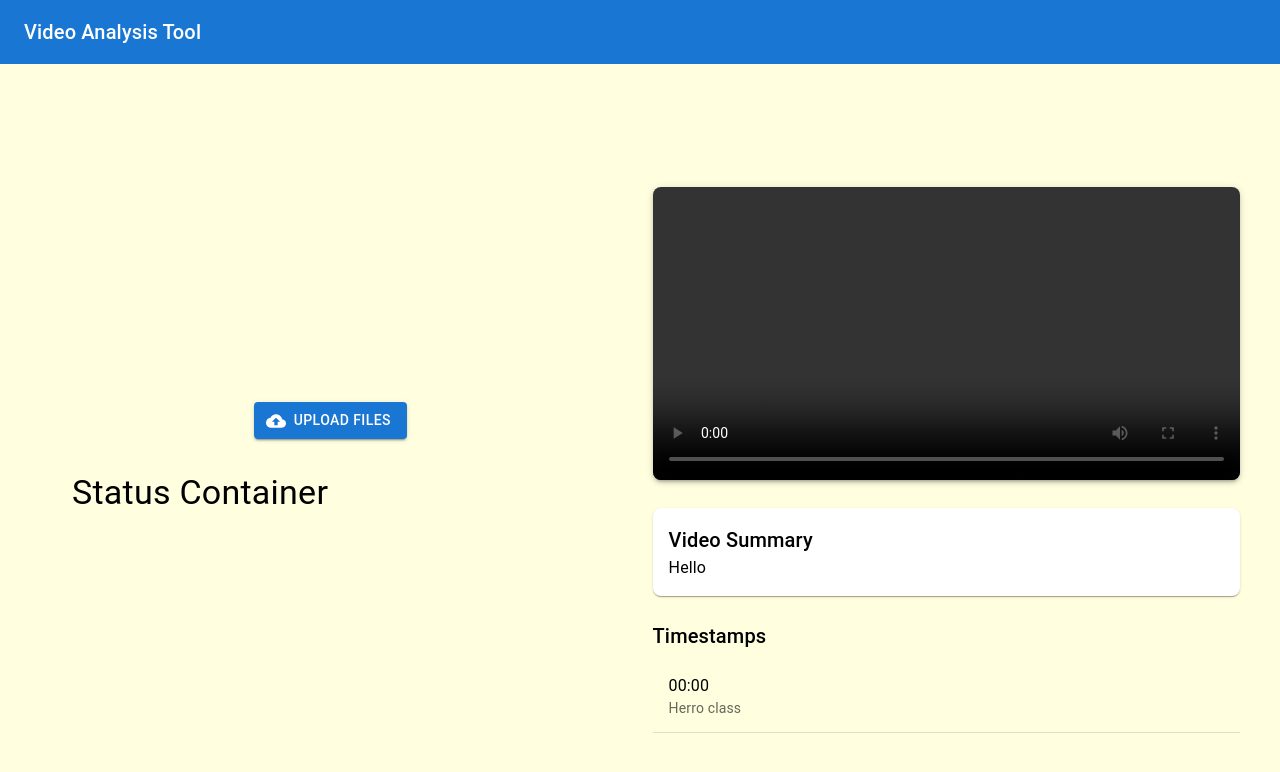
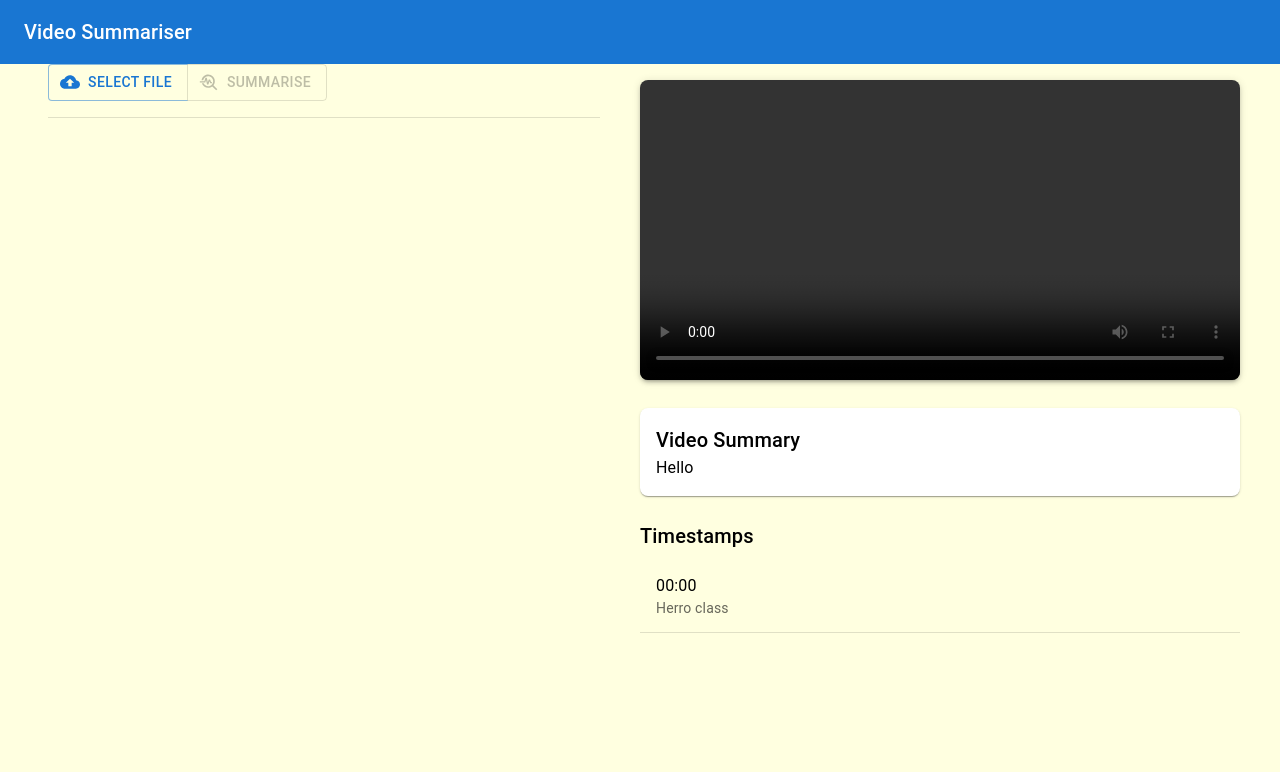
Before and after one commit to Siyan-G/hack-roll2025, a React (Create React App) app in the folder frontend/: page / in a window 1280 px wide. Shown: the top 772 px of the page. Built offline with nearby package versions, Linux system fonts and the light colour scheme.

Commit message:
deleted:    frontend/src/components/input/status.jsx 	modified:   frontend/src/components/input/uploadcontainer.jsx 	renamed:    frontend/src/components/input/video-thumbnail.jsx -> frontend/src/components/input/video-container.jsx 	modified:   frontend/src/components/user-container.jsx

```diff
--- a/frontend/src/components/input/status.jsx
+++ /dev/null
@@ -1,12 +0,0 @@
-import React from "react";
-import { Container, Typography } from "@mui/material";
-
-export default function Status() {
-    return (
-        <Container>
-          <Typography variant="h4" component="h1" gutterBottom>
-            Status Container
-          </Typography>
-        </Container>
-    );
-}
--- a/frontend/src/components/input/uploadcontainer.jsx
+++ b/frontend/src/components/input/uploadcontainer.jsx
@@ -1,10 +1,10 @@
 import React from 'react';
-import { Container, Divider } from '@mui/material';
+import { ButtonGroup, Container, Divider } from '@mui/material';
 import Button from '@mui/material/Button';
 import CloudUploadIcon from '@mui/icons-material/CloudUpload';
 import { styled } from '@mui/system';
-import Status from './status';
-import VideoThumbnail from './video-thumbnail';
+import VideoContainer from './video-container';
+import TroubleshootIcon from "@mui/icons-material/Troubleshoot";
 
 const VisuallyHiddenInput = styled("input")({
   clip: "rect(0 0 0 0)",
@@ -21,33 +21,43 @@ const VisuallyHiddenInput = styled("input")({
 export default function UploadContainer() {
 
   const [videoFile, setVideoFile] = React.useState(null);
+  const [ready, setReady] = React.useState(false);
 
   const handleChange = (event) => {
     const files = event.target.files;
     setVideoFile(files[0]);
+    setReady(true);
+
   }
 
     return (
-      <Container sx={{ display: "flex", flexDirection: "column", alignItems: "center", justifyContent: "center", gap: 2 }}>
-        <VideoThumbnail inputVideoFile={videoFile}/>
+      <Container sx={{ display: "flex", flexDirection: "column", width: "50%", gap: 2 }}>
+        <VideoContainer inputVideoFile={videoFile} />
+        <ButtonGroup variant="outlined" aria-label="outlined primary button group">
           <Button
             component="label"
             role={undefined}
-          variant="contained"
             tabIndex={-1}
             startIcon={<CloudUploadIcon />}
+            sx={{ width: "140px" }}
           >
-          Upload files
-          <VisuallyHiddenInput
-            type="file"
-            onChange={handleChange}
-            multiple
-          />
+            Select File
+            <VisuallyHiddenInput type="file" onChange={handleChange} multiple />
           </Button>
-        <Divider>
+          <Button
+            component="label"
+            role={undefined}
+            tabIndex={-1}
+            startIcon={<TroubleshootIcon />}
+            sx={{ width: "140px" }}
+            disabled={!ready}
+            onClick={() => console.log("Summarising")}
+          >
+            Summarise
+          </Button>
+        </ButtonGroup>
 
-        </Divider>
-        <Status />
+        <Divider></Divider>
       </Container>
     );
 }
--- a/frontend/src/components/input/video-thumbnail.jsx
+++ b/frontend/src/components/input/video-container.jsx
@@ -2,7 +2,7 @@ import { CardMedia } from "@mui/material";
 import React, { useState, useEffect } from "react";
 import { Card } from "@mui/material";
 
-export default function VideoThumbnail({ inputVideoFile }) {
+export default function VideoContainer({ inputVideoFile }) {
   const [videoFile, setVideoFile] = useState(null);
 
   useEffect(() => {
@@ -15,7 +15,7 @@ export default function VideoThumbnail({ inputVideoFile }) {
   return (
     <>
       {videoFile &&
-        <Card>
+        <Card sx={{ width: '600px', borderRadius: 2, boxShadow: 3 }}>
           <CardMedia component="video" controls src={videoFile} />
         </Card>
       }
--- a/frontend/src/components/user-container.jsx
+++ b/frontend/src/components/user-container.jsx
@@ -10,13 +10,13 @@ export default function UserContainer() {
             <AppBar position="static">
                 <Toolbar>
                 <Typography variant="h6" sx={{ flexGrow: 1 }}>
-                    Video Analysis Tool
+                    Video Summariser
                 </Typography>
                 </Toolbar>
             </AppBar>
-            <Container maxWidth={false} sx={{ bgcolor: "lightyellow", display: "flex", flexDirection: "row", alignItems: "center", justifyContent: "center", height: "100vh" , width: "full"}}>
+            <Container maxWidth={false} sx={{ bgcolor: "lightyellow", display: "flex", flexDirection: "row", height: "100vh" , width: "full"}}>
                 <UploadContainer />
-                <Divider />
+                <Divider orientation='vetical' variant='fullwidth'/>
                 <Result />
             </Container>
         </>
```
Lines whose indentation alone changed are shown as unchanged.
